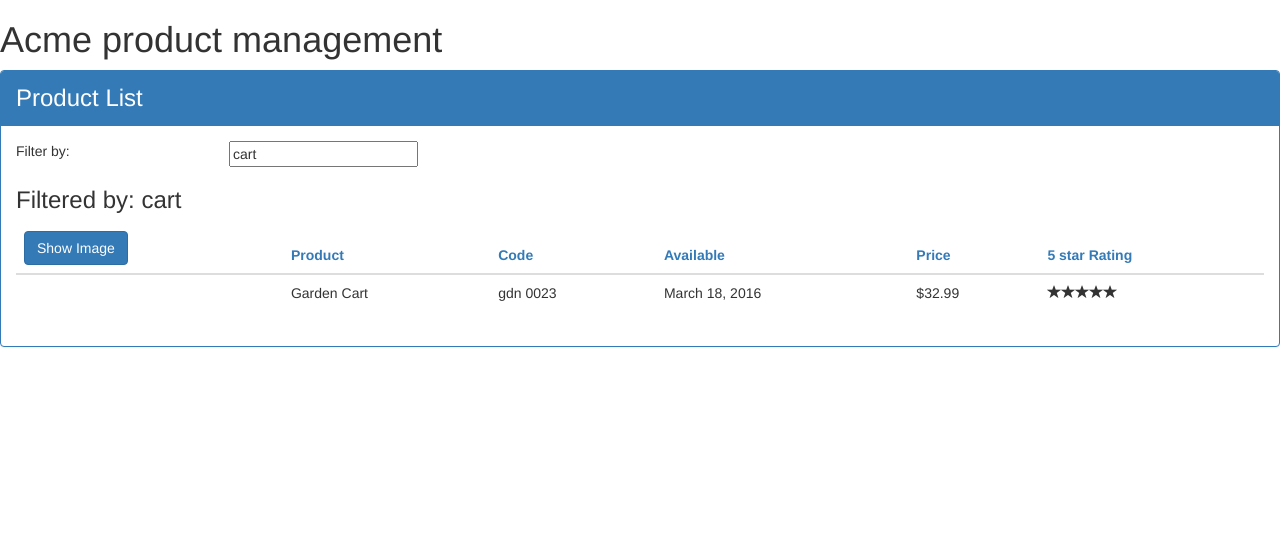
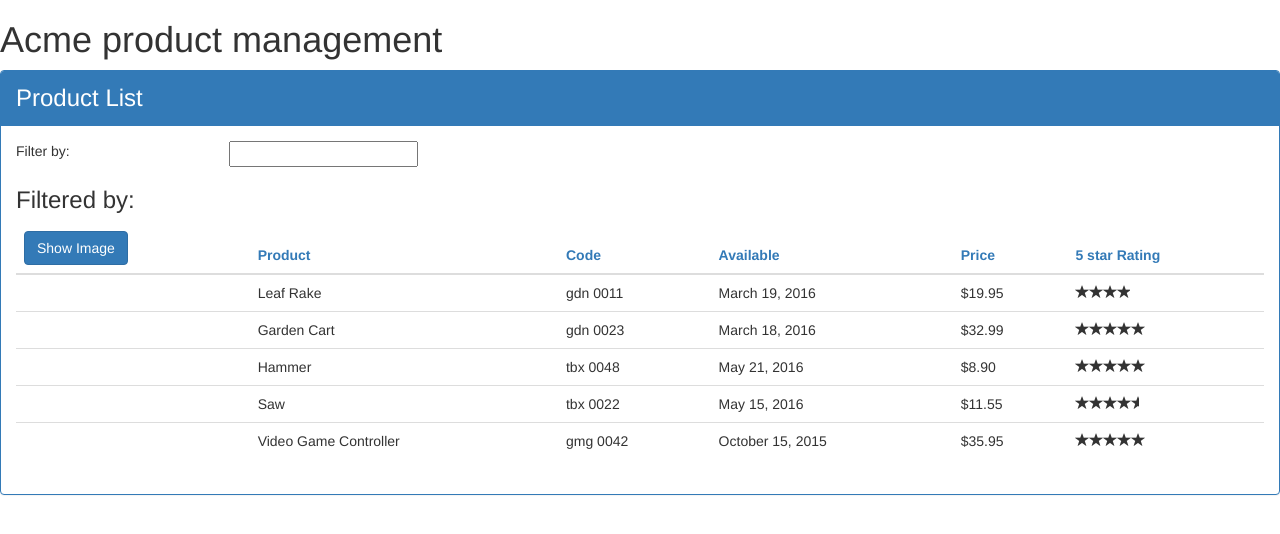
Before and after one commit to rtorres90/angular-tutorial, an Angular app in the folder start/: page / in a window 1280 px wide. Shown: the top 534 px of the page. Built offline with nearby package versions, Linux system fonts and the light colour scheme.

Commit message:
dependency injection (ProductService)

```diff
--- a/start/src/app/app.component.ts
+++ b/start/src/app/app.component.ts
@@ -1,4 +1,5 @@
 import {Component} from "@angular/core"
+import {ProductService} from "./products/product.service";
 
 @Component({
   selector: 'pm-root',
@@ -9,7 +10,8 @@ import {Component} from "@angular/core"
     </h1>
     <pm-products></pm-products>
   </div>
-  `
+  `,
+  providers:[ProductService]
 })
 
 export class AppComponent{
--- a/start/src/app/products/product-list.component.ts
+++ b/start/src/app/products/product-list.component.ts
@@ -1,5 +1,6 @@
 import {Component, OnInit} from '@angular/core';
 import {IProduct} from "./product";
+import {ProductService} from "./product.service";
 
 @Component({
   selector: 'pm-products',
@@ -23,30 +24,9 @@ export class ProductListComponent implements OnInit {
   }
 
   filteredProducts: IProduct[];
-  products: IProduct[] = [{
-    "productId": 1,
-    "productName": "Leaf Rake",
-    "productCode": "GDN-0011",
-    "releaseDate": "March 19, 2016",
-    "description": "Leaf rake with 48-inch wooden handle.",
-    "price": 19.95,
-    "starRating": 3.2,
-    "imageUrl": "http://openclipart.org/image/300px/svg_to_png/26215/Anonymous_Leaf_Rake.png"
-  },
-    {
-      "productId": 2,
-      "productName": "Garden Cart",
-      "productCode": "GDN-0023",
-      "releaseDate": "March 18, 2016",
-      "description": "15 gallon capacity rolling garden cart",
-      "price": 32.99,
-      "starRating": 4.2,
-      "imageUrl": "http://openclipart.org/image/300px/svg_to_png/58471/garden_cart.png"
-    }];
+  products: IProduct[] = [];
 
-  constructor() {
-    this.filteredProducts = this.products;
-    this.listFilter = 'cart';
+  constructor(private _productService: ProductService) {
   }
 
   onRatingClicked(message: string): void {
@@ -63,6 +43,7 @@ export class ProductListComponent implements OnInit {
   }
 
   ngOnInit(): void {
-    console.log('OnInit!!!')
+    this.products = this._productService.getProducts();
+    this.filteredProducts = this.products;
   }
 }
--- /dev/null
+++ b/start/src/app/products/product.service.ts
@@ -0,0 +1,58 @@
+import {Injectable} from "@angular/core";
+import {IProduct} from "./product";
+
+@Injectable()
+export class ProductService {
+  getProducts(): IProduct[] {
+    return [{
+      "productId": 1,
+      "productName": "Leaf Rake",
+      "productCode": "GDN-0011",
+      "releaseDate": "March 19, 2016",
+      "description": "Leaf rake with 48-inch wooden handle.",
+      "price": 19.95,
+      "starRating": 3.2,
+      "imageUrl": "http://openclipart.org/image/300px/svg_to_png/26215/Anonymous_Leaf_Rake.png"
+    },
+      {
+        "productId": 2,
+        "productName": "Garden Cart",
+        "productCode": "GDN-0023",
+        "releaseDate": "March 18, 2016",
+        "description": "15 gallon capacity rolling garden cart",
+        "price": 32.99,
+        "starRating": 4.2,
+        "imageUrl": "http://openclipart.org/image/300px/svg_to_png/58471/garden_cart.png"
+      },
+      {
+        "productId": 5,
+        "productName": "Hammer",
+        "productCode": "TBX-0048",
+        "releaseDate": "May 21, 2016",
+        "description": "Curved claw steel hammer",
+        "price": 8.9,
+        "starRating": 4.8,
+        "imageUrl": "http://openclipart.org/image/300px/svg_to_png/73/rejon_Hammer.png"
+      },
+      {
+        "productId": 8,
+        "productName": "Saw",
+        "productCode": "TBX-0022",
+        "releaseDate": "May 15, 2016",
+        "description": "15-inch steel blade hand saw",
+        "price": 11.55,
+        "starRating": 3.7,
+        "imageUrl": "http://openclipart.org/image/300px/svg_to_png/27070/egore911_saw.png"
+      },
+      {
+        "productId": 10,
+        "productName": "Video Game Controller",
+        "productCode": "GMG-0042",
+        "releaseDate": "October 15, 2015",
+        "description": "Standard two-button video game controller",
+        "price": 35.95,
+        "starRating": 4.6,
+        "imageUrl": "http://openclipart.org/image/300px/svg_to_png/120337/xbox-controller_01.png"
+      }]
+  }
+}
```
